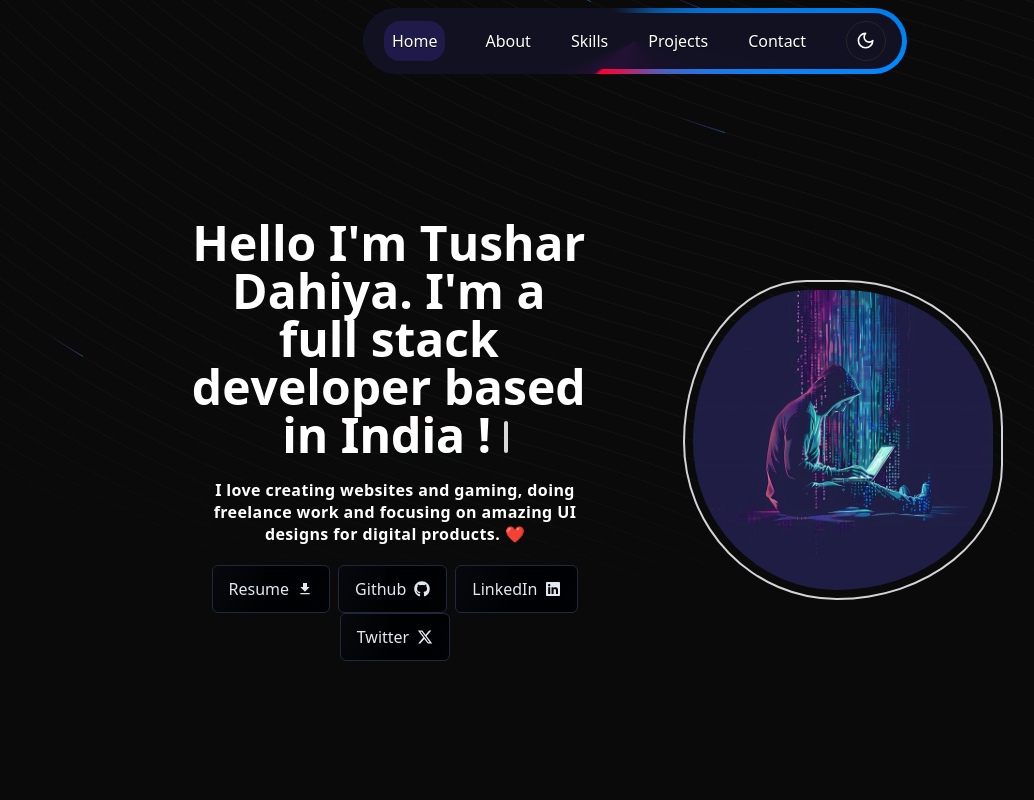
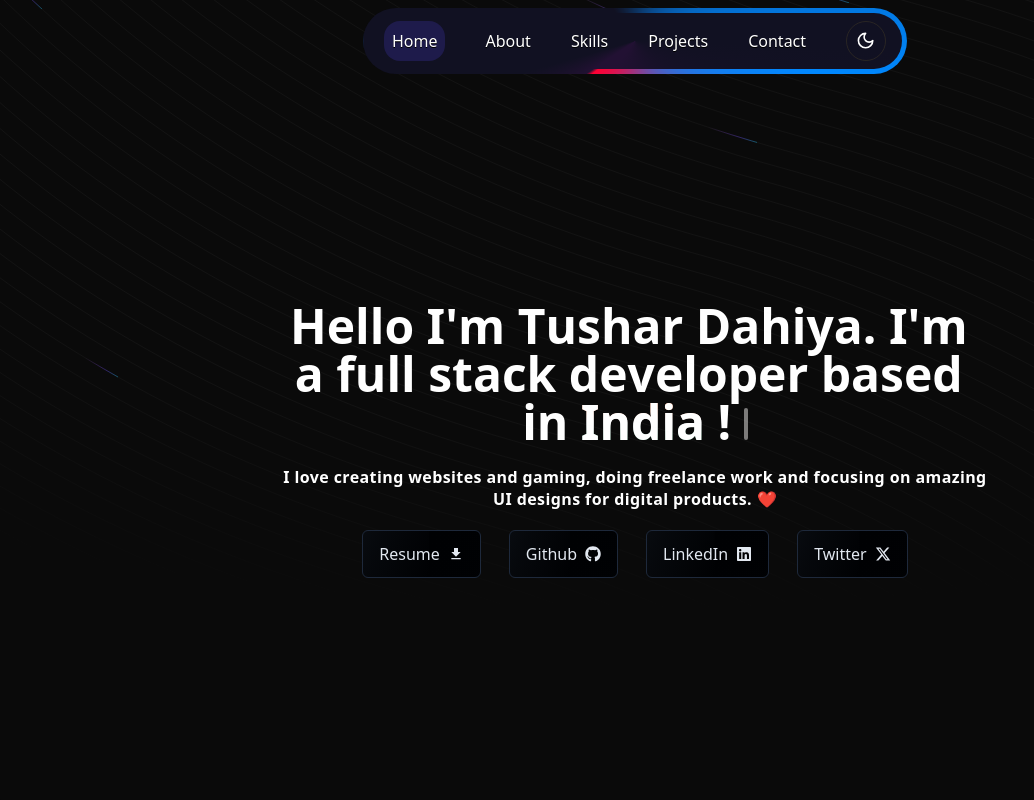
Before and after one commit to TusharDahiyaa/tushar-portfolio, a React (Vite) app: page / in a window 1280 px wide. Shown: the top 800 px of the page, without its empty margins (5-1039 px from the left). Built offline with nearby package versions, Linux system fonts and the light colour scheme.

Commit message:
Removed few animations and made site smoother

```diff
--- a/src/components/MainHeader.tsx
+++ b/src/components/MainHeader.tsx
@@ -62,9 +62,9 @@ const MainHeader: React.FC = () => {
             <TypewriterEffect words={words} />
           </h1>
           <TextGenerateEffect words={paragraphHeader} />
-          <div className="flex items-center mt-5 justify-center flex-wrap gap-1 lg:gap-0">
+          <div className="flex items-center mt-5 justify-center flex-wrap gap-1 lg:gap-5">
             <a
-              href="https://drive.google.com/file/d/1ZGbmOL9_4S7cg-rk71Aqkr4X66KPbGO7/view?usp=sharing"
+              href="https://drive.google.com/file/d/1ezA6XmVCpwZ7y3haGxVcHMTYNtGole4Y/view?usp=sharing"
               target="_blank"
               className="hover:scale-110 transition-all ease-in-out z-20"
             >
@@ -101,11 +101,6 @@ const MainHeader: React.FC = () => {
             </a>
           </div>
         </div>
-        <img
-          src="./header-image.jpg"
-          alt=""
-          className="rounded-full border-2 p-2 md:mx-20 border-zinc-300 movement text-center z-20 w-60 h-60 mx-auto mt-5 md:mt-0 md:w-80 md:h-80"
-        />
       </div>
       <BackgroundBeams />
     </div>
--- a/src/components/Projects.tsx
+++ b/src/components/Projects.tsx
@@ -51,20 +51,9 @@ export const Projects: React.FC = () => {
 
   return (
     <div className="">
-      <WavyBackground
-        className=""
-        containerClassName=""
-        colors={["#38bdf8", "#818cf8", "#c084fc", "#e879f9", "#22d3ee"]}
-        waveWidth={80}
-        backgroundFill="transparent"
-        blur={8}
-        speed="slow"
-        waveOpacity={0.5}
-      >
-        <h1 className="text-3xl md:text-4xl lg:text-5xl font-bold inter-var text-center my-10">
-          Projects
-        </h1>
-      </WavyBackground>
+      <h1 className="text-3xl md:text-4xl lg:text-5xl font-bold inter-var text-center my-10 bg-gradient-to-r from-indigo-500 via-stone-800 to-indigo-500 rounded-full py-5 px-20 mx-auto w-fit">
+        Projects
+      </h1>
       <div className="">
         <StickyScroll content={content} />
       </div>
--- a/src/components/ui/typewriter-effect.tsx
+++ b/src/components/ui/typewriter-effect.tsx
@@ -82,7 +82,7 @@ export const TypewriterEffect = ({
           opacity: 1,
         }}
         transition={{
-          duration: 0.7,
+          duration: 0.4,
           repeat: Infinity,
           repeatType: "reverse",
         }}
```
